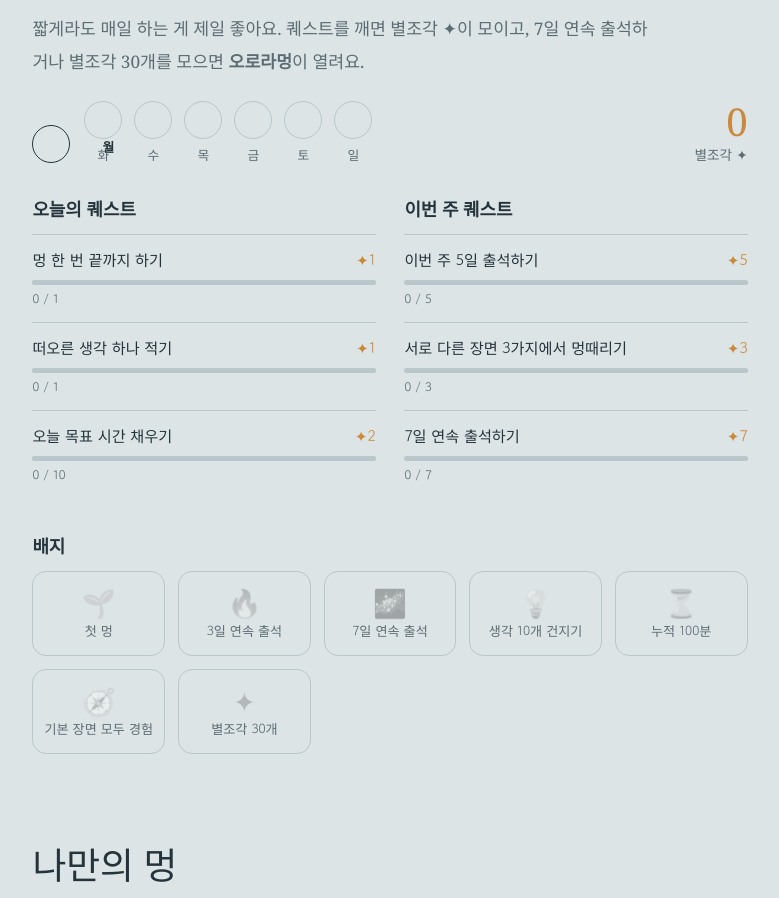
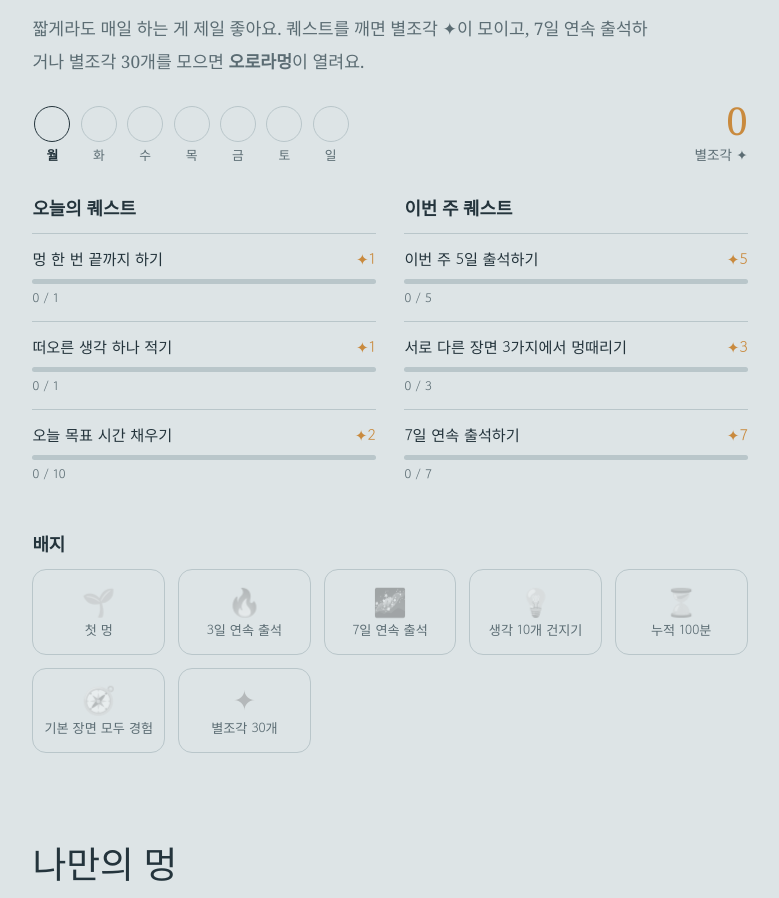
Before and after one commit to leejeongjun0722/meong, a plain HTML site: page index.html in a window 1280 px wide. Shown: the part 1399-2297 px from the top of the page, without its empty margins (250-1029 px from the left). Drawn offline with Linux system fonts and the light colour scheme; no server answers; animation ran at ten frames a second; a web font is replaced by a local one.

Commit message:
Add files via upload

```diff
--- a/index.html
+++ b/index.html
@@ -72,12 +72,12 @@ button,textarea{font:inherit;color:inherit}
 .chip.locked{opacity:.55;border-style:dashed}
 .veil{overflow-y:auto;justify-content:safe center}
 .q-top{display:flex;justify-content:space-between;align-items:center;gap:1.5rem;flex-wrap:wrap;margin:1.4rem 0 1.6rem}
-.weekstrip{display:flex;gap:.5rem}
-.weekstrip .d{width:42px;text-align:center;font-size:.8rem;color:var(--muted)}
-.weekstrip .c{width:38px;height:38px;margin:0 auto .3rem;border-radius:50%;border:1.5px solid var(--line);display:flex;align-items:center;justify-content:center;font-size:1rem;color:var(--bg)}
+.weekstrip{display:flex;gap:.4rem}
+.weekstrip .d{display:flex;flex-direction:column;align-items:center;width:40px;font-size:.8rem;line-height:1.2;color:var(--muted)}
+.weekstrip .c{flex:none;width:36px;height:36px;margin:0 auto .3rem;border-radius:50%;border:1.5px solid var(--line);display:flex;align-items:center;justify-content:center;font-size:1rem;color:var(--bg)}
 .weekstrip .on .c{background:var(--accent);border-color:var(--accent)}
-.weekstrip .today .c{border-color:var(--ink)}
-.weekstrip .today{color:var(--ink);font-weight:700}
+.weekstrip .is-today .c{border-color:var(--ink)}
+.weekstrip .is-today{color:var(--ink);font-weight:700}
 .points{text-align:right}
 .points strong{display:block;font-family:var(--serif);font-weight:400;font-size:2.4rem;line-height:1;color:var(--glow)}
 .points span{font-size:.85rem;color:var(--muted)}
@@ -1563,8 +1563,8 @@ footer{text-align:center;color:var(--muted);font-size:.85rem;padding:0 1rem 3rem
   function renderQuest(){
     const strip = $('#weekStrip'); if(!strip) return; strip.innerHTML = '';
     const names = ['월','화','수','목','금','토','일'], tk = dayKey();
-    weekDays().forEach((d, i) => { const k = dayKey(d), el = document.createElement('div'); el.className = 'd' + (attended(k) ? ' on' : '') + (k === tk ? ' today' : '');
-      el.innerHTML = `<div class="c">${attended(k) ? '✓' : ''}</div>${names[i]}`; strip.appendChild(el); });
+    weekDays().forEach((d, i) => { const k = dayKey(d), el = document.createElement('div'); el.className = 'd' + (attended(k) ? ' on' : '') + (k === tk ? ' is-today' : '');
+      el.innerHTML = `<div class="c">${attended(k) ? '✓' : ''}</div><span>${names[i]}</span>`; strip.appendChild(el); });
     $('#points').textContent = store.points;
     const dk = dayKey(), wk = dayKey(weekStart());
     [['#dailyQ', false], ['#weeklyQ', true]].forEach(([sel, wkly]) => {
```
